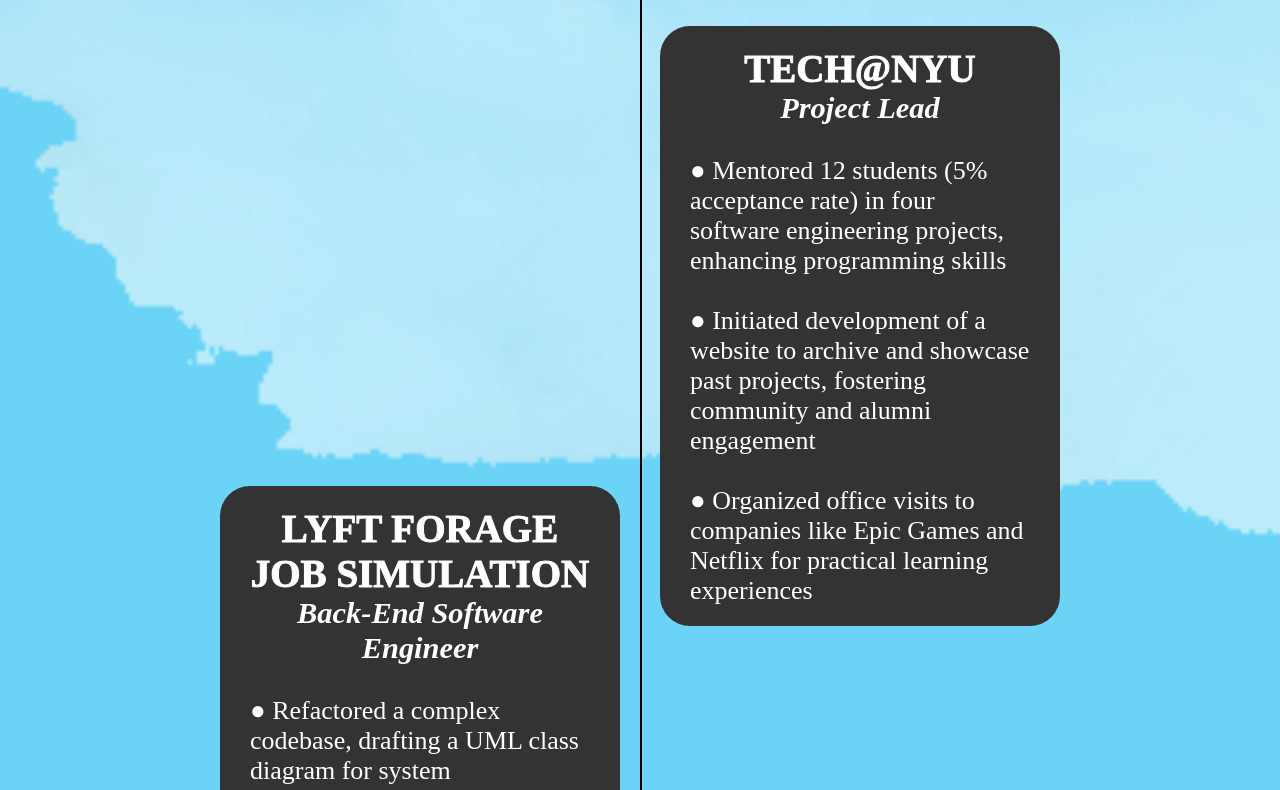
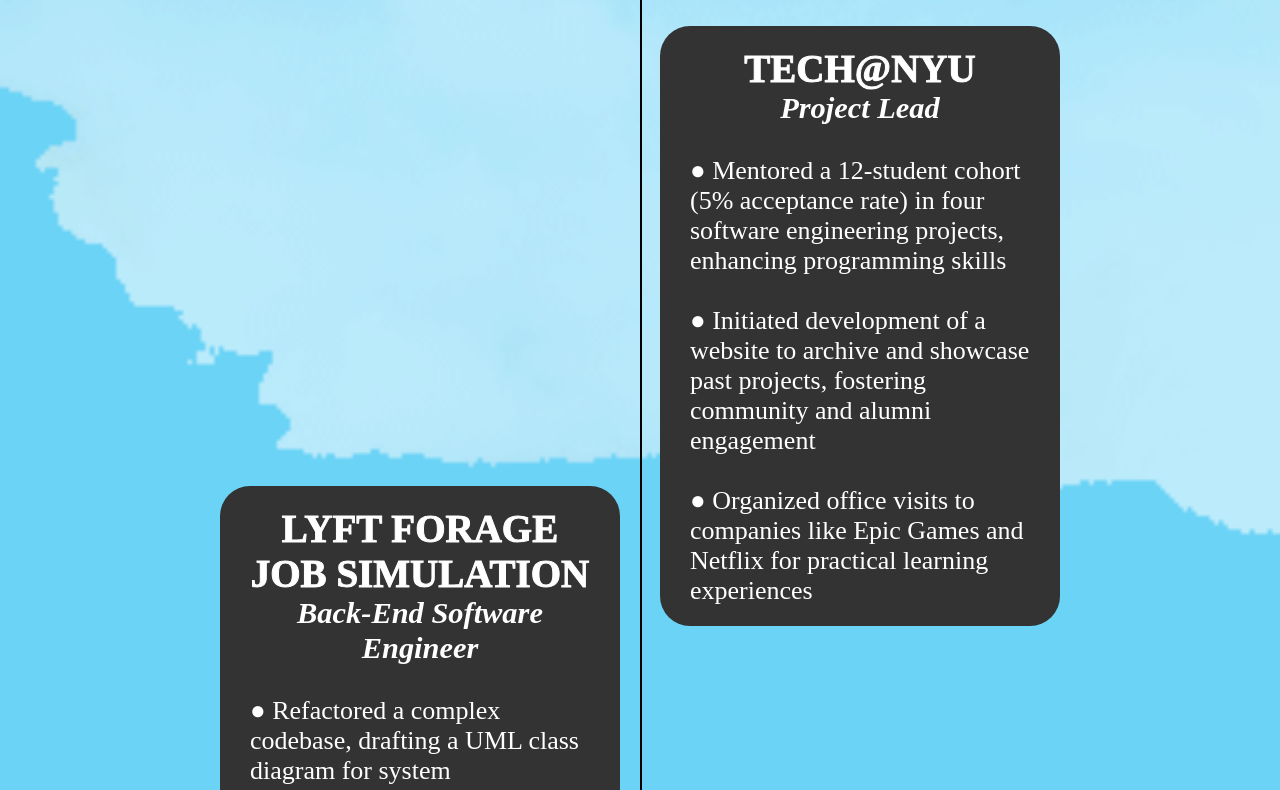
Before and after one commit to ChaseGillis/My-Website, a React (Create React App) app: page / in a window 1280 px wide. Shown: the part 3180-3970 px from the top of the page. Built offline with nearby package versions, Linux system fonts and the light colour scheme.

Commit message:
Update Timeline.tsx

```diff
--- a/src/components/Timeline.tsx
+++ b/src/components/Timeline.tsx
@@ -23,7 +23,7 @@
               <h2>NYU 404 FITNESS</h2>
                   <h3><i>Supervisor and Data Scientist</i></h3>
                   <p><br/>● Optimized gym hours and staffing schedules using Python, Pandas, and Excel, aligning with budget constraints<br/><br/>
-                        ● Initiated anti-theft campaign, reducing theft by up to 50% through strategic signage and staff rotation<br/><br/>
+                        ● Initiated an anti-theft campaign, reducing theft by up to 50% through strategic signage and staff rotation<br/><br/>
                         ● Selected as the youngest-ever supervisor to coordinate a team of 50+ attendants, handling hiring and scheduling</p>
               </div></div>
               <div className="timeline-container left">
@@ -36,7 +36,7 @@
                     <div className="content">
           <h2>TECH@NYU</h2>
                   <h3><i>Project Lead</i></h3>
-                  <p><br/>● Mentored 12 students (5% acceptance rate) in four software engineering projects, enhancing programming skills<br/><br/>
+                  <p><br/>● Mentored a 12-student cohort (5% acceptance rate) in four software engineering projects, enhancing programming skills<br/><br/>
                           ● Initiated development of a website to archive and showcase past projects, fostering community and alumni engagement<br/><br/>
                           ● Organized office visits to companies like Epic Games and Netflix for practical learning experiences</p></div>
 </div>
```
